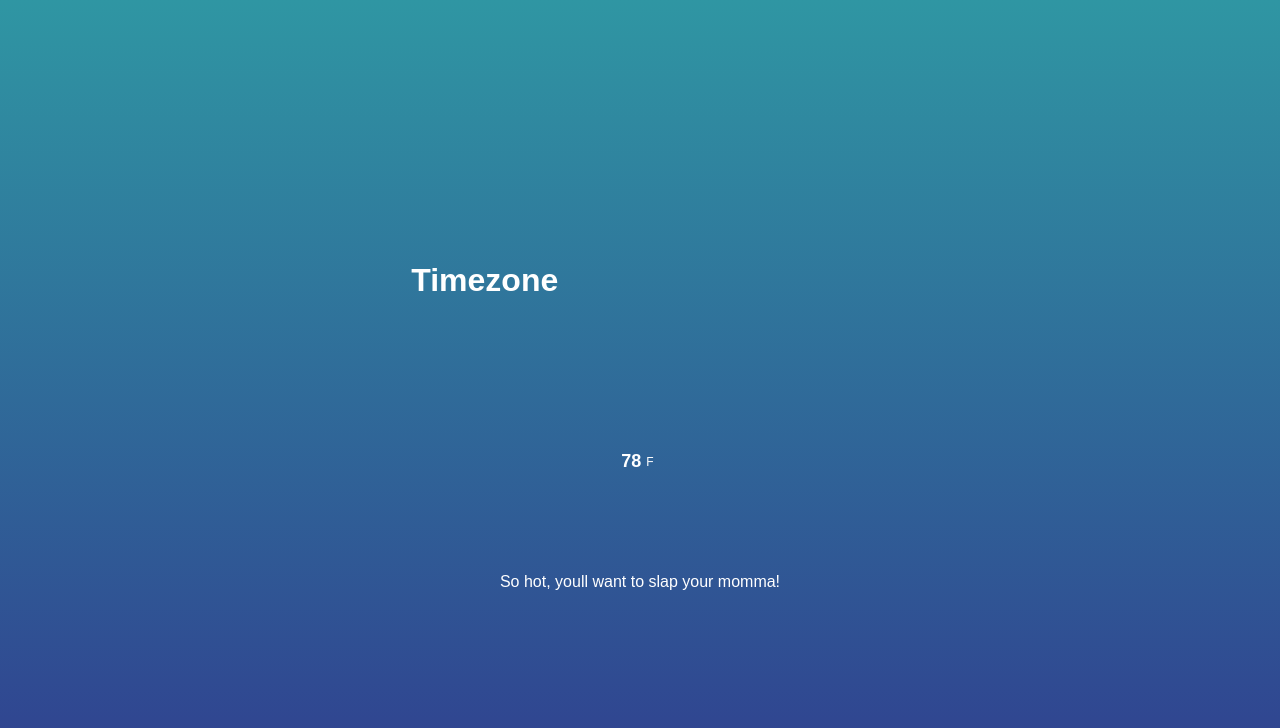
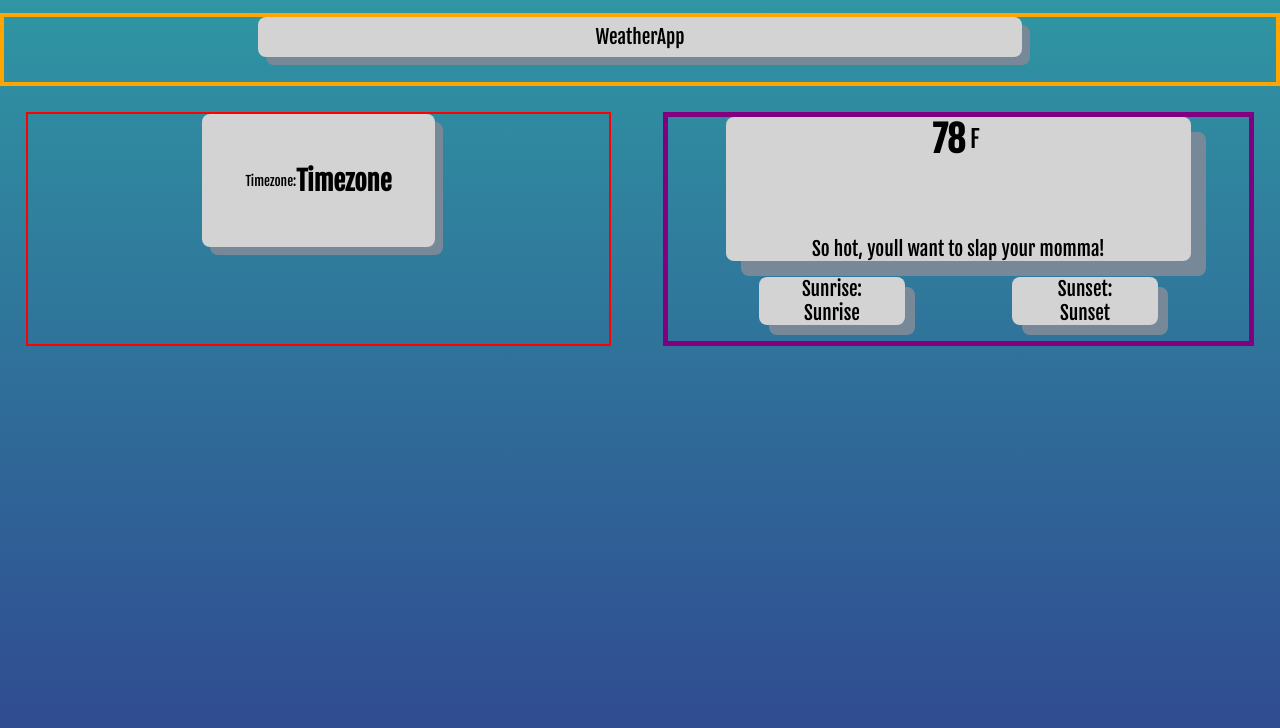
Before and after one commit to stephsorandom/WeatherApp, a plain HTML site: page index.html in a window 1280 px wide. Drawn offline with Linux system fonts and the light colour scheme.

Commit message:
flexbox layout of page

```diff
--- a/app.js
+++ b/app.js
@@ -8,6 +8,8 @@ window.addEventListener('load', () => {
     let locationTimezone = document.querySelector('.location-timezone');
     let temperatureSection = document.querySelector('.temperature');
     let temperatureSpan = document.querySelector('.temperature span');
+    let sunriseTime = document.querySelector('.sunrise-time');
+    let sunsetTime = document.querySelector('.sunset-time')
 
 
     if(navigator.geolocation){
@@ -23,11 +25,13 @@ window.addEventListener('load', () => {
             .then(data => {
                 console.log(data)
                 //now we grab the info from api we want, which is temperature and the conditions description
-                const {temp, conditions, icon} = data.currentConditions;
+                const {temp, conditions, icon, sunrise, sunset} = data.currentConditions;
                 //Set DOM elements from the API
                 temperatureDegree.textContent = temp
                 temperatureDescription.textContent = conditions;
                 locationTimezone.textContent = data.timezone;
+                sunriseTime.textContent = sunrise;
+                sunsetTime.textContent = sunset;
                 //Celcius Formula
                 let celsius = (temp - 32)*(5/9)
 
--- a/index.html
+++ b/index.html
@@ -4,22 +4,55 @@
     <meta charset="UTF-8">
     <meta http-equiv="X-UA-Compatible" content="IE=edge">
     <meta name="viewport" content="width=device-width, initial-scale=1.0">
-    <title>Document</title>
 
+    <link rel="preconnect" href="https://fonts.googleapis.com">
+    <link rel="preconnect" href="https://fonts.gstatic.com" crossorigin>
+    <link href="https://fonts.googleapis.com/css2?family=Fjalla+One&display=swap" rel="stylesheet">
     <link rel='stylesheet' href='/style.css'>
+
+    <div class='top'>
+        <nav class='navbar'><p>WeatherApp</p></nav>
+    </div>
 </head>
+
 <body>
+    <div class='parentDiv'>
+        <div class='left-box'>
             <div class="location">
+                <p>Timezone:</p>
                 <h1 class='location-timezone'>Timezone</h1>
-        <canvas class='icon' width="128" height="128"></canvas>
             </div>
+        </div>
+
+        <div class='right-box'>
             <div class="temperature">
                 <div class='degree-section'>
                     <h2 class="temperature-degree">78</h2>
                     <span>F</span>
+
                 </div>
+                <canvas class='icon' width="75" height="75"></canvas>
                 <div class="temperature-description">So hot, youll want to slap your momma!</div>
             </div>
+
+            <div class='sunTime'>
+                <div class='sunrise'>
+                    <p>Sunrise:</p>
+                    <div class='sunrise-time'>Sunrise</div>
+                </div>
+
+                <div class='sunset'>
+                    <p>Sunset:</p>
+                    <div class='sunset-time'>Sunset</div>
+                </div>
+
+            </div>
+
+        </div>
+
+    </div>
+
+
     <script src='skycons-master/skycons.js'></script>
     <script src='app.js'></script>
 </body>
--- a/style.css
+++ b/style.css
@@ -1,35 +1,75 @@
 * {
+
     margin: 0;
     padding: 0;
-    box-sizing: border-box;
+}
+html,
+    body {
+      min-height: 100%;
+    }
+body {
+
+    background: linear-gradient(rgb(47,150,163), rgb(48,68,143));
+    font-family: 'Fjalla One', sans-serif;
+    color: black;
+
 }
 
-body {
-    height: 100vh;
+.top {
+    border: 4px solid orange;
+    display: flex;
+    flex-wrap: wrap;
+    margin-top: 1%;
+    padding-bottom: 2% ;;
+}
+
+.navbar {
+    box-sizing: border-box;
+    box-shadow: 8px 8px lightslategray;
+    width: 60%;
+    height: 5vh;
+    font-size: larger;
+    font-family: 'Fjalla One', sans-serif;
     display: flex;
     justify-content: center;
-    flex-direction: column;
     align-items: center;
-    background: linear-gradient(rgb(47,150,163), rgb(48,62,143));
-    font-family: sans-serif;
-    color:white;
+    background-color:lightgrey;
+    margin: auto;
+    border-radius: 8px;
 }
 
-.location,
-.temperature {
-    height: 30vh;
-    width: 50%;
+.location {
+    box-sizing: border-box;
+    box-shadow: 8px 8px lightslategray;
+    width: 40%;
+    height: 58%;
+    font-size:smaller;
+    font-family: 'Fjalla One', sans-serif;
     display: flex;
-    justify-content: space-around;
+    justify-content: center;
     align-items: center;
+    border-radius: 1vh;
+    background-color:lightgrey;
+    margin: auto;
 }
 
 .temperature {
+    display: flex;
     flex-direction: column;
+    justify-content: center;
+    align-items: center;
+    box-sizing: border-box;
+    box-shadow:15px 15px lightslategray;
+    width: 80%;
+    margin:auto;
+    font-size:larger;
+    font-family: 'Fjalla One', sans-serif;
+    border-radius: 1vh;
+    background-color:lightgrey;
 }
 
 .degree-section {
-    font-size: 12px;
+    font-size: 3vh;
     display: flex;
     align-items: center;
 }
@@ -37,3 +77,49 @@ body {
 .degree-section span {
     margin: 5px;
 }
+
+.sunrise, .sunset {
+    box-sizing: border-box;
+    box-shadow:10px 10px lightslategray;
+    width: 25%;
+    font-size: larger;
+    font-family: 'Fjalla One', sans-serif;
+    display: flex;
+    flex-direction: column;
+    justify-content: center;
+    align-items: center;
+    border-radius: 1vh;
+    background-color:lightgrey;
+    margin: 2vh;
+}
+
+.parentDiv {
+    display: flex;
+}
+
+.left-box {
+    flex:1;
+    margin: 2%;
+    border: 2px solid red;
+    vertical-align:middle;
+    height: auto;
+}
+
+.right-box {
+    flex: 1;
+    margin: 2%;
+    border: 5px solid purple;
+    display:flex;
+    flex-direction: column;
+    justify-content: space-around;
+    vertical-align:middle;
+    height: auto;
+}
+
+.sunTime {
+    display: flex;
+    flex-direction: row;
+    justify-content: space-evenly;
+    vertical-align:middle;
+    height: auto;
+}
```
Lines whose indentation alone changed are shown as unchanged.
